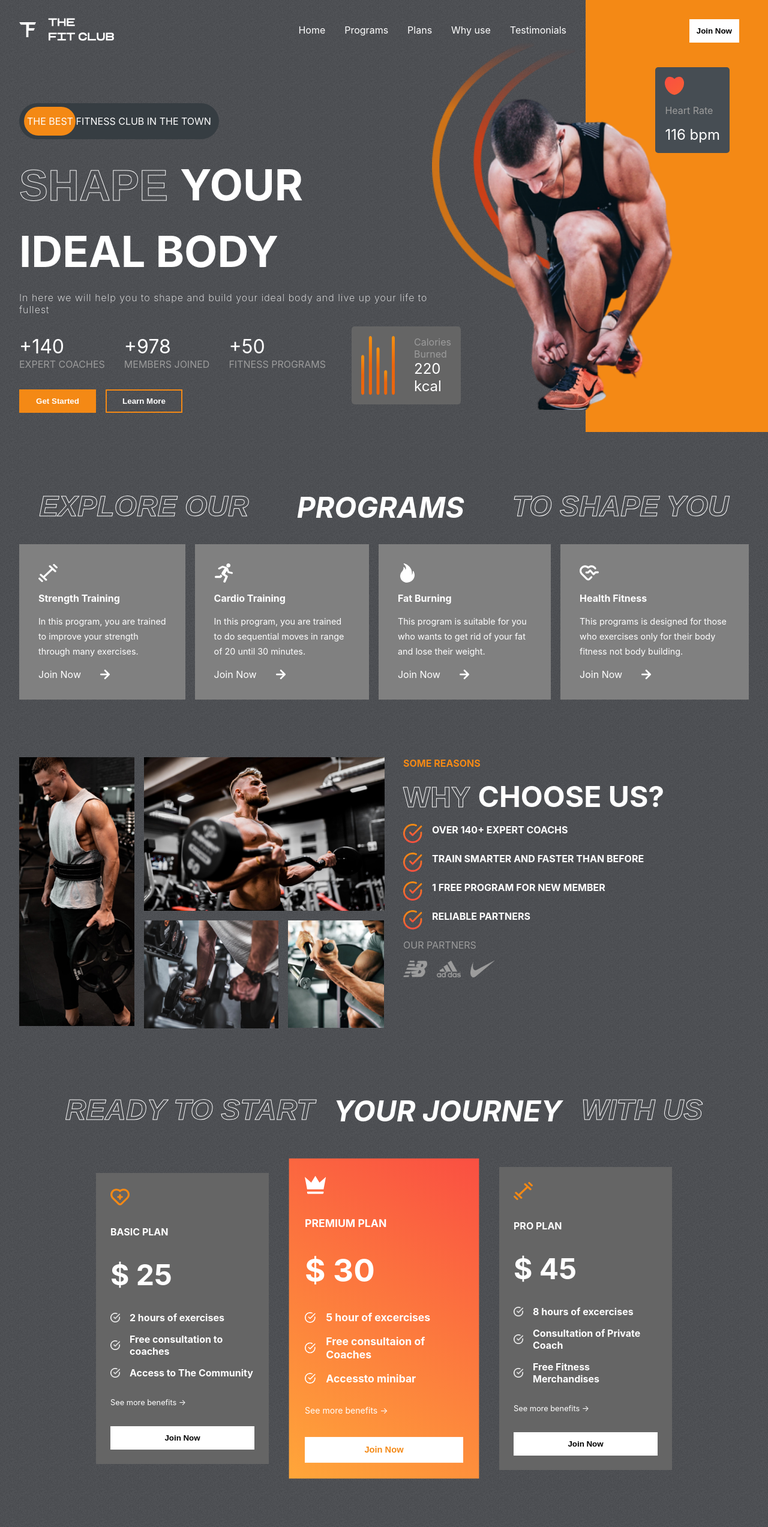
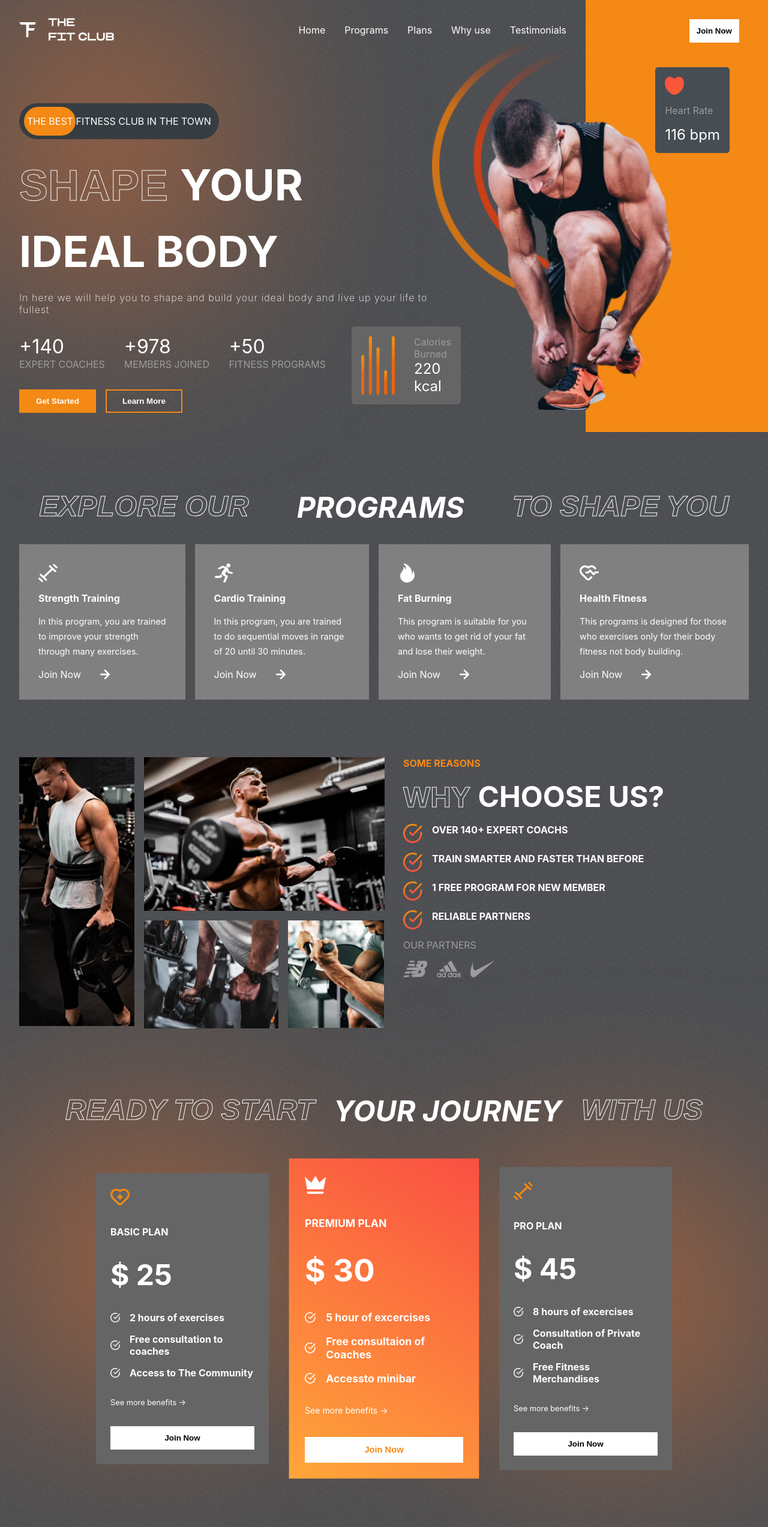
Before and after one commit to greatdaveo/The-Gym-Club, a React (Create React App) app: page / in a window 1280 px wide. Shown: the top 2545 px of the page at 60% size. Built offline with nearby package versions, Linux system fonts and the light colour scheme.

Commit message:
Implemented the blurring styling where necessary

```diff
--- a/src/App.css
+++ b/src/App.css
@@ -38,3 +38,11 @@
   transition: 300ms all;
   cursor: pointer;
 }
+
+.blur {
+  background: rgba(253, 120, 43, 0.69);
+  position: absolute;
+  border-radius: 50%;
+  filter: blur(150px);
+  z-index: -9;
+}
--- a/src/components/Footer.jsx
+++ b/src/components/Footer.jsx
@@ -20,6 +20,11 @@
           <img src={Logo} alt="" />
         </div>
       </div>
+
+      {/* FOR FOOTER BLUR STYLING */}
+      <div className="blur footer-blur-1"></div>
+      <div className="blur footer-blur-2"></div>
+      {/* ::::::::::::::::::::::::::::::::::::: */}
     </footer>
   );
 };
--- a/src/components/Hero.jsx
+++ b/src/components/Hero.jsx
@@ -9,6 +9,10 @@
 const Hero = () => {
   return (
     <div className="hero">
+      {/* FOR THE BLUR STYLING */}
+      <div className="blur hero-blur"></div>
+
+      {/* ::::::::::::::::::::::::::::::: */}
       <div className="left-hero">
         <Header />
 
--- a/src/components/Plans.jsx
+++ b/src/components/Plans.jsx
@@ -6,6 +6,11 @@
 const Plans = () => {
   return (
     <div className="plans-container">
+      {/* FOR THE PLANS BLUR STYLING */}
+      <div className="blur plans-blur-1"></div>
+      <div className="blur plans-blur-2"></div>
+      {/* ::::::::::::::::::::::::::::::::::::::::::::::::::::::::::: */}
+
       <div className="cards-header" style={{ gap: "2rem" }}>
         <span className="stroke-text">READY TO START</span>
         <span>YOUR JOURNEY</span>
--- a/src/styles/Footer.css
+++ b/src/styles/Footer.css
@@ -29,3 +29,22 @@
 .footer-logo img {
   width: 10rem;
 }
+
+/* FOR FOOTER BLUR STYLING */
+.footer-blur-1 {
+  bottom: 0rem;
+  right: 15%;
+  width: 26rem;
+  height: 12rem;
+  filter: blur(200px);
+  background: red;
+}
+
+.footer-blur-2 {
+  bottom: 0rem;
+  left: 15%;
+  width: 26rem;
+  height: 12rem;
+  filter: blur(200px);
+  background: rgb(255, 155, 0);
+}
--- a/src/styles/Hero.css
+++ b/src/styles/Hero.css
@@ -2,6 +2,16 @@
   display: flex;
   justify-content: space-between;
 }
+
+/* FOR THE HERO BLUR STYLING */
+
+.hero-blur {
+  width: 22rem;
+  height: 30rem;
+  left: 0;
+}
+
+/* ::::::::::::::::::::::::::::: */
 
 .left-hero {
   padding: 2rem;
--- a/src/styles/Plans.css
+++ b/src/styles/Plans.css
@@ -6,6 +6,23 @@
   gap: 4rem;
   position: relative;
 }
+
+/* FOR THE PLANS BLUR STYLING */
+.plans-blur-1 {
+  width: 32rem;
+  height: 23rem;
+  top: 6rem;
+  left: 0rem;
+}
+
+.plans-blur-2 {
+  width: 32rem;
+  height: 23rem;
+  top: 10rem;
+  right: 0rem;
+}
+
+/* ::::::::::::::::::::::::::::::::::::::::::::::::::::::::::: */
 
 .plans-card {
   display: flex;
```
